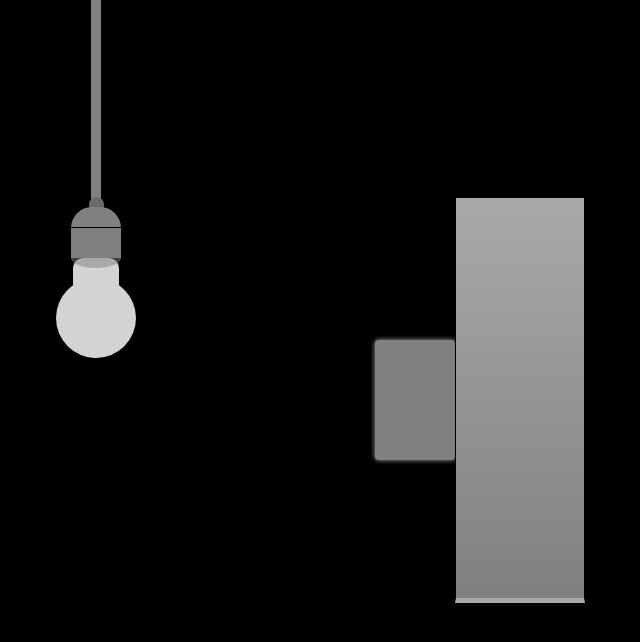
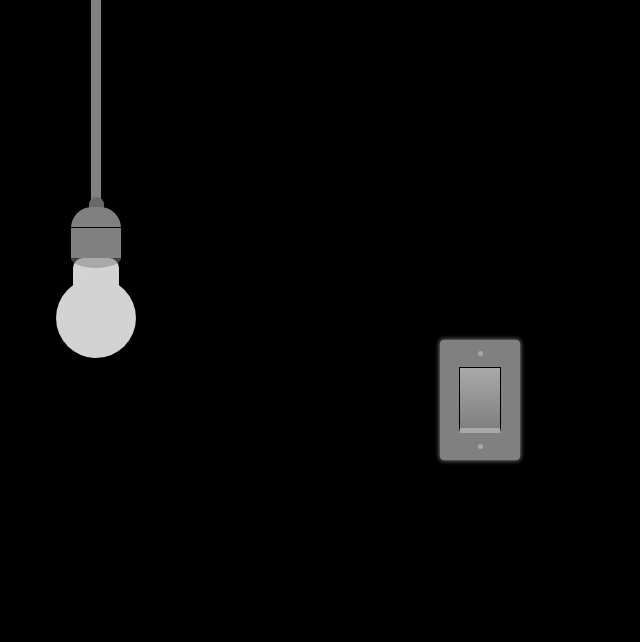
Before and after one commit to maheshareddy/Bulb_off_on, a plain HTML site: page index.html in a window 1280 px wide. Shown: the whole page, without its empty margins (416-1056 px from the left). Drawn offline with Linux system fonts and the light colour scheme.

Commit message:
Fix screw allignments

```diff
--- a/index.html
+++ b/index.html
@@ -18,10 +18,11 @@
         <div class="bulb-bottom"></div>
     </div>
     <div class="switch-container">
-        <div class="switch-cover"></div>
-        <div class="screw"></div>
-        <div class="switch"></div>
-        <div class="screw"></div>
+        <div class="switch-cover">
+          <div class="screw"></div>
+          <div class="switch"></div>
+          <div class="screw"></div>
+        </div>
     </div>
 </body>
 <script>
--- a/style.css
+++ b/style.css
@@ -29,7 +29,7 @@ body{
 
 .screw{
     height: 5px;
-    height: 5px;
+    width: 5px;
     border-radius: 50%;
     background-color: darkgray
 }
```
